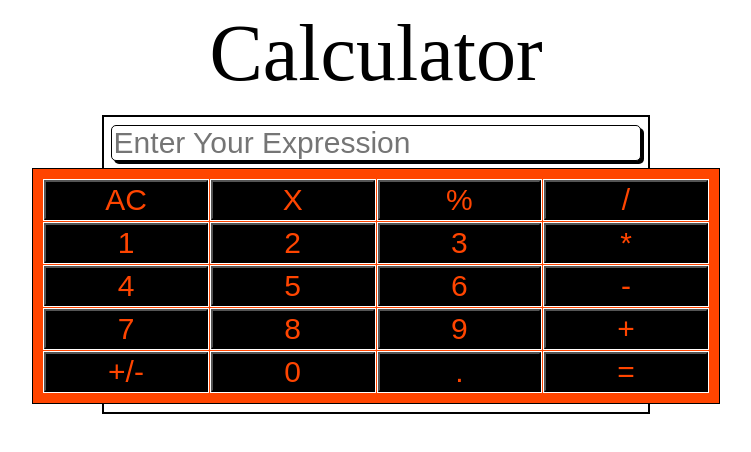
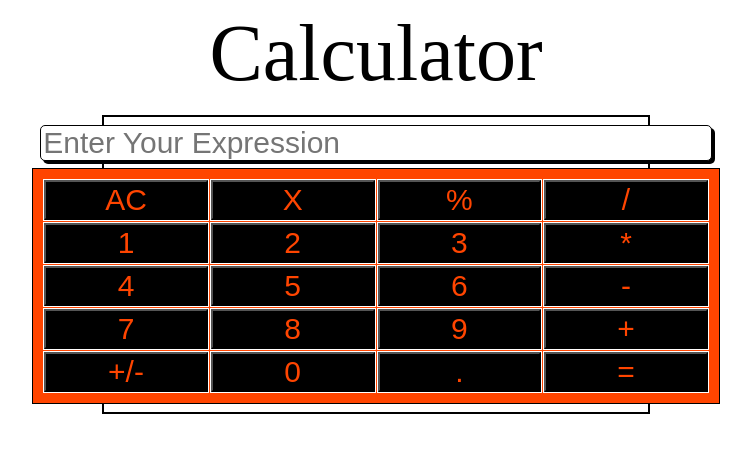
Before and after one commit to RishabCSS/workshop-solutions, a plain HTML site: page index.html in a window 1280 px wide. Shown: the whole page, without its empty margins (264-1015 px from the left). Drawn offline with Linux system fonts and the light colour scheme.

Commit message:
Update Calculator.css

```diff
--- a/Calculator.css
+++ b/Calculator.css
@@ -28,8 +28,9 @@
 }
 
 #display{
-    width: 41vw;
+    width: 52vw;
     height: 4vh;
+    max-width:52vw ;
     border: 1px solid black;
     border-radius: 5px;
     box-shadow: 3px 3px ;
```
